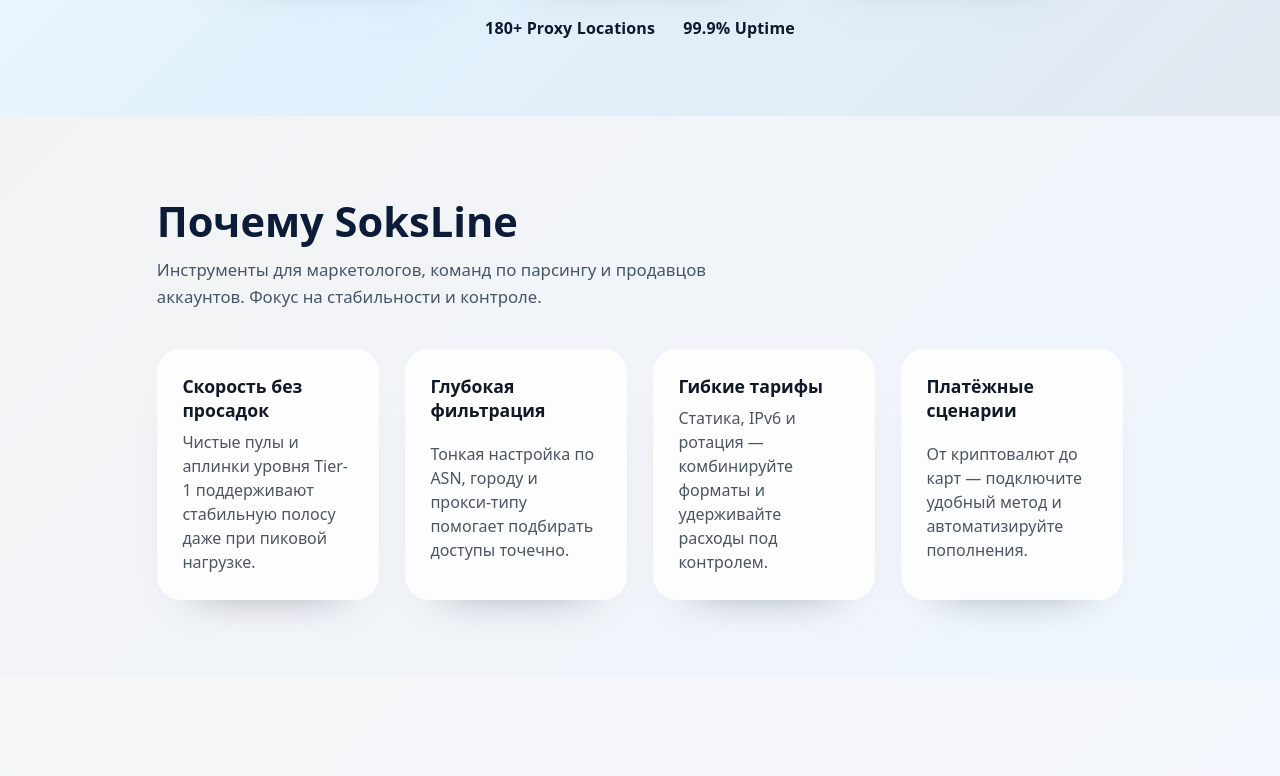
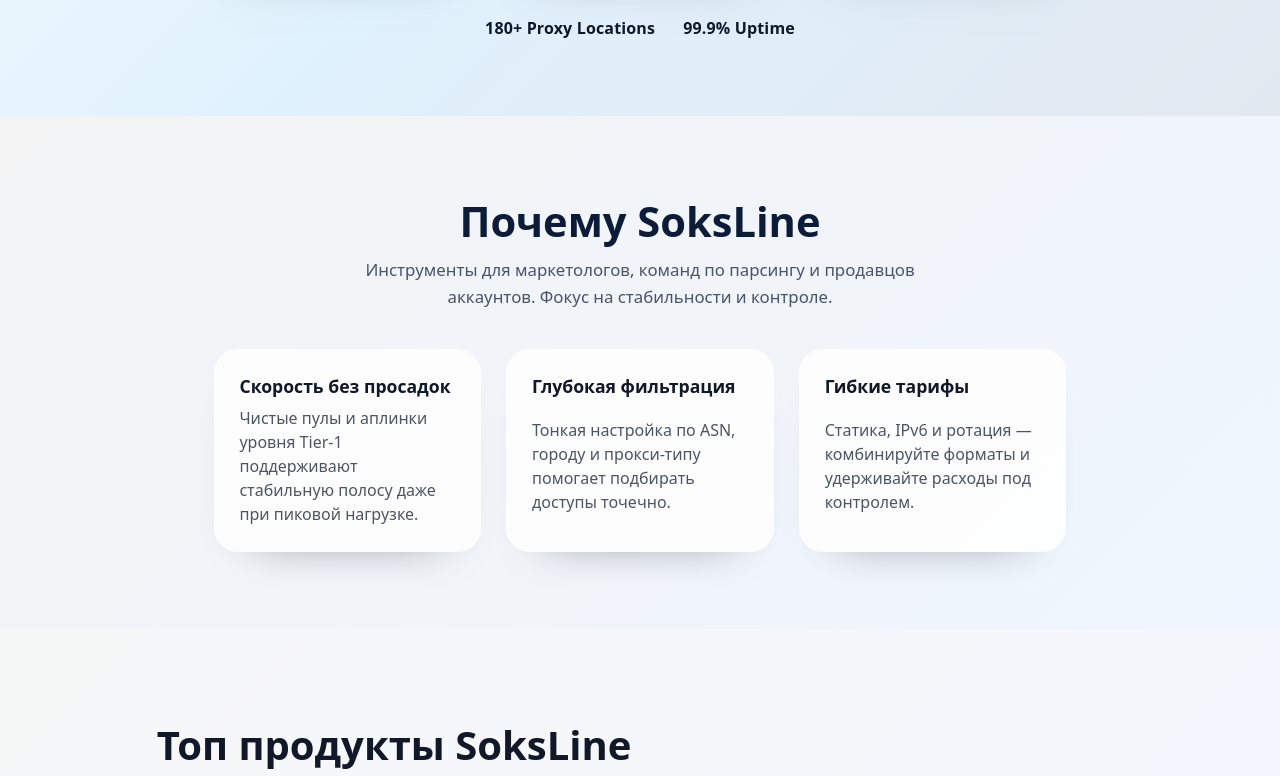
Before and after one commit to VektorSm/soksline-proxy-store, a Next.js app: page / in a window 1280 px wide. Shown: the part 1575-2351 px from the top of the page. Built offline with nearby package versions, Linux system fonts and the light colour scheme.

Commit message:
Left-align showcase card text

```diff
--- a/app/page.module.css
+++ b/app/page.module.css
@@ -103,6 +103,7 @@
 .advantagesInner {
   display: grid;
   gap: clamp(1.5rem, 3vw, 2.4rem);
+  justify-items: center;
 }
 
 .showcase {
@@ -138,6 +139,7 @@
   box-shadow: 0 24px 48px -40px rgba(15, 23, 42, 0.5);
   display: grid;
   gap: 1.1rem;
+  text-align: left;
 }
 
 .showcaseCardHeader {
@@ -189,6 +191,7 @@
   display: grid;
   gap: clamp(1.1rem, 2vw, 1.6rem);
   grid-template-columns: repeat(auto-fit, minmax(220px, 1fr));
+  justify-content: center;
 }
 
 .advantageCard {
@@ -198,6 +201,11 @@
   box-shadow: 0 24px 48px -42px rgba(15, 23, 42, 0.65);
   display: grid;
   gap: 0.5rem;
+  text-align: left;
+}
+
+.advantagesInner .sectionHeader {
+  text-align: center;
 }
 
 .advantageTitle {
--- a/app/page.tsx
+++ b/app/page.tsx
@@ -78,10 +78,6 @@
           title: "Гибкие тарифы",
           description: "Статика, IPv6 и ротация — комбинируйте форматы и удерживайте расходы под контролем.",
         },
-        {
-          title: "Платёжные сценарии",
-          description: "От криптовалют до карт — подключите удобный метод и автоматизируйте пополнения.",
-        },
       ],
     },
     payments: {
@@ -138,10 +134,6 @@
         {
           title: "Flexible pricing",
           description: "Combine static, IPv6, and rotating formats to balance costs and performance.",
-        },
-        {
-          title: "Payment scenarios",
-          description: "From crypto to cards — plug in convenient methods and automate top-ups.",
         },
       ],
     },
```
